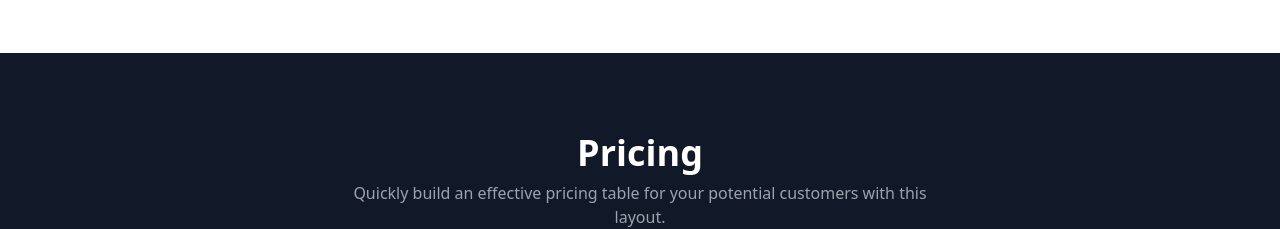
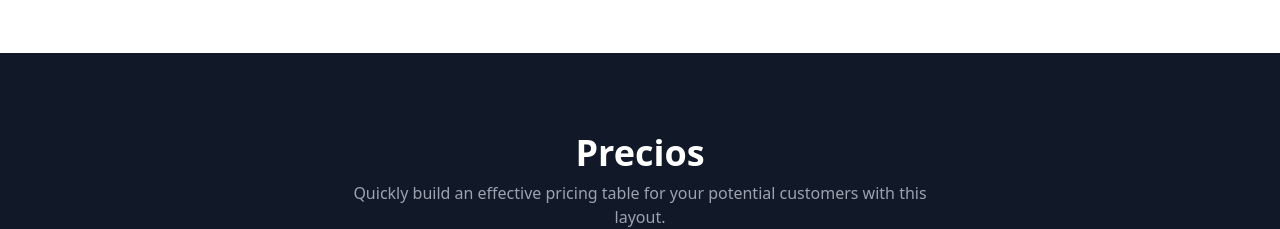
Before and after one commit to santiruab1/app-dianbridge, a React (Vite) app: page / in a window 1280 px wide. Shown: the part 2500-2729 px from the top of the page. Built offline with nearby package versions, Linux system fonts and the light colour scheme.

Commit message:
feat: update Pricing component with new tier structure and improved styling for better user experience

```diff
--- a/src/components/Pricing.jsx
+++ b/src/components/Pricing.jsx
@@ -58,7 +58,7 @@ export default function Pricing() {
 			<div className="max-w-5xl mx-auto px-4 flex flex-col items-center gap-8">
 				<div className="w-full md:w-3/5 text-center">
 					<h2 className="text-3xl md:text-4xl font-bold mb-2 text-white">
-						Pricing
+						Precios
 					</h2>
 					<p className="text-gray-400">
 						Quickly build an effective pricing table for your potential customers
```
